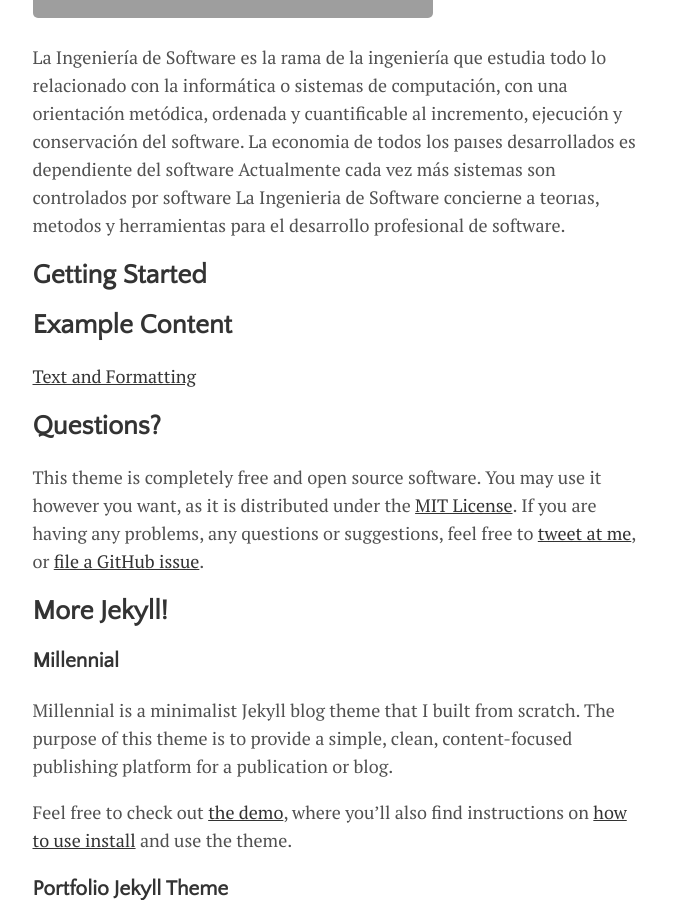
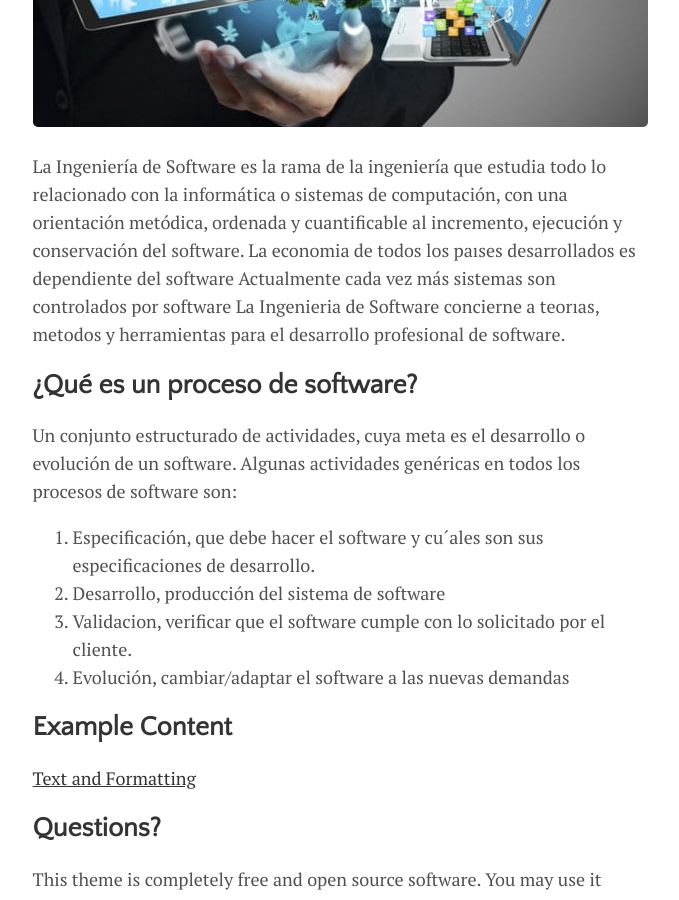
Before and after one commit to Junnlex/Trabajo, a Jekyll site: the page built from _posts/2016-01-01-welcome-to-lagrange.md, in a window 1280 px wide and 900 px high, scrolled down 530 px. Shown: the whole window, without its empty margins (300-979 px from the left). Built offline with Jekyll 4.4.1, drawn with Linux system fonts in a browser that asks for light colours.

Commit message:
Update 2016-01-01-welcome-to-lagrange.md

```diff
--- a/_posts/2016-01-01-welcome-to-lagrange.md
+++ b/_posts/2016-01-01-welcome-to-lagrange.md
@@ -4,15 +4,23 @@ title: "La Ingeniería de Software!"
 author: "Alcivar Alex"
 categories: journal
 tags: [documentation,sample]
-image: image1.jpg(https://micarrerauniversitaria.com/wp-content/uploads/2018/02/ent-software-businessman-ts-100539050-primary.idge_.jpg)
+image: image1.jpg
 ---
 
 La Ingeniería de Software es la rama de la ingeniería que estudia todo lo relacionado con la informática o sistemas de computación, con una orientación metódica, ordenada y cuantificable al incremento, ejecución y conservación del software. La economia de todos los paıses desarrollados es dependiente del software Actualmente cada vez más sistemas son controlados por software
 La Ingenieria de Software concierne a teorıas, metodos y herramientas
 para el desarrollo profesional de software.
 
-## Getting Started
-
+## ¿Qué es un proceso de software?
+Un conjunto estructurado de actividades, cuya meta es el
+desarrollo o evolución de un software.
+Algunas actividades genéricas en todos los procesos de software son:
+1. Especificación, que debe hacer el software y cu´ales son sus
+especificaciones de desarrollo.
+2. Desarrollo, producción del sistema de software
+3. Validacion, verificar que el software cumple con lo solicitado por el
+cliente.
+4. Evolución, cambiar/adaptar el software a las nuevas demandas
 
 ## Example Content
 
```
